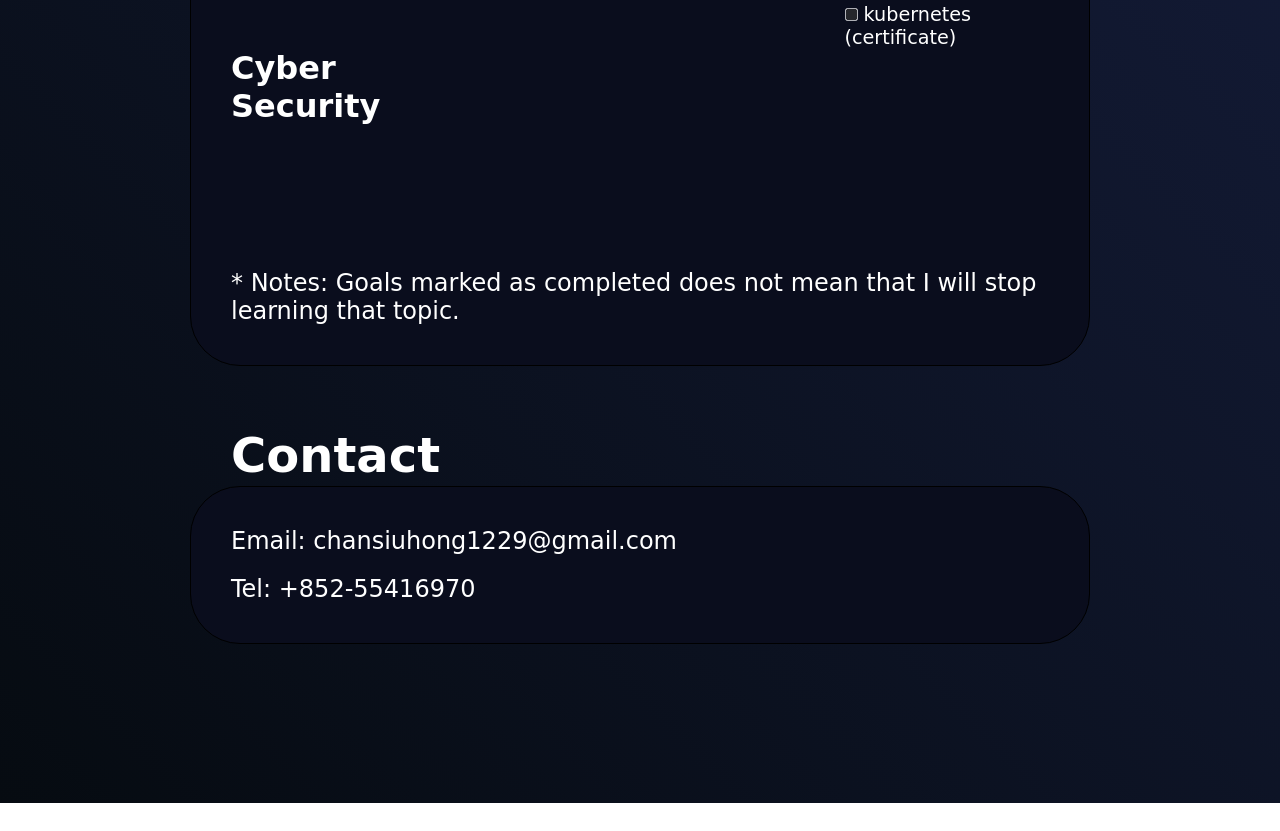
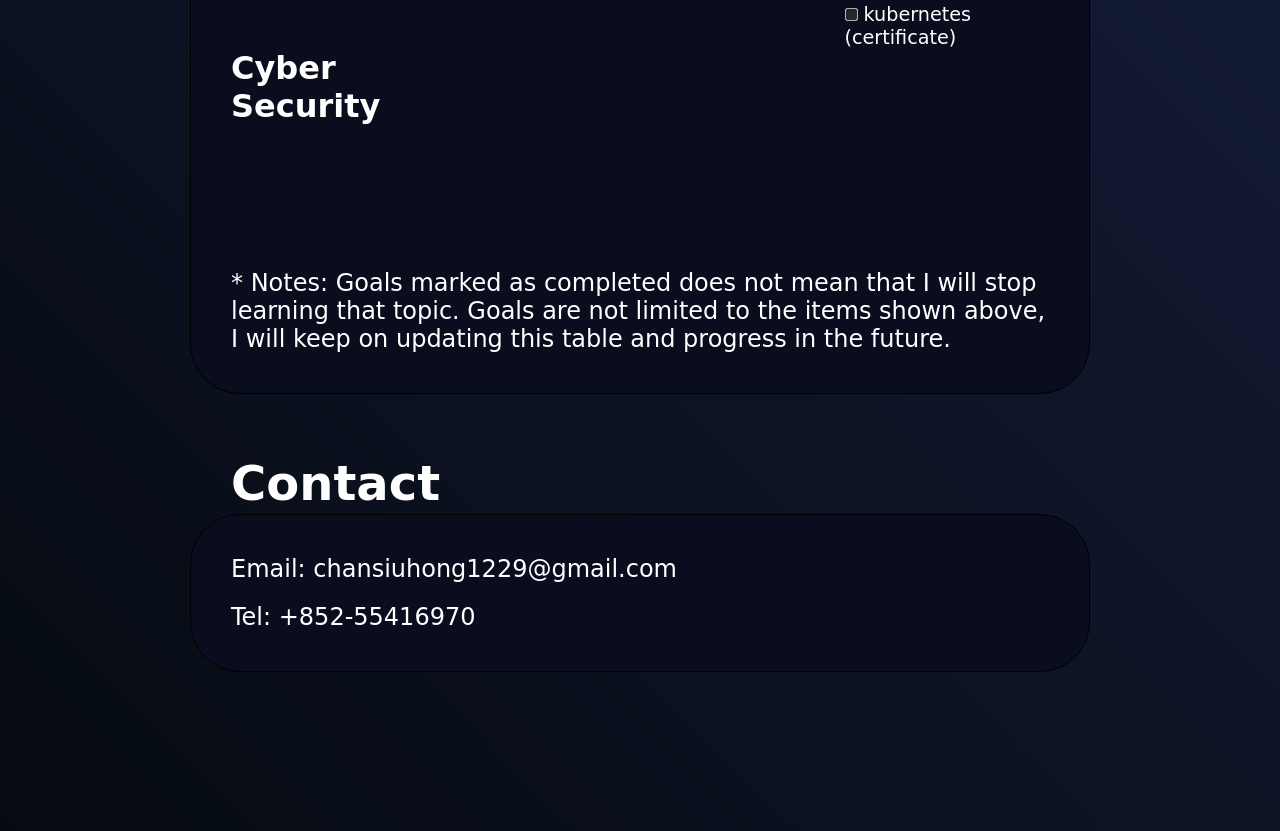
Before and after one commit to whda1/whda1.github.io, a plain HTML site: page index.html in a window 1280 px wide. Shown: the part 2557-3388 px from the top of the page. Before the commit the page ends 3360 px from the top, so only its background shows below. Drawn offline with Linux system fonts and the light colour scheme; a web font is replaced by a local one.

Commit message:
updating progress

```diff
--- a/index.html
+++ b/index.html
@@ -133,7 +133,9 @@
 
 
             </div>
+
             <p>* Notes: Goals marked as completed does not mean that I will stop learning that topic.
+                Goals are not limited to the items shown above, I will keep on updating this table and progress in the future.
             </p>
         </div>
 
```
